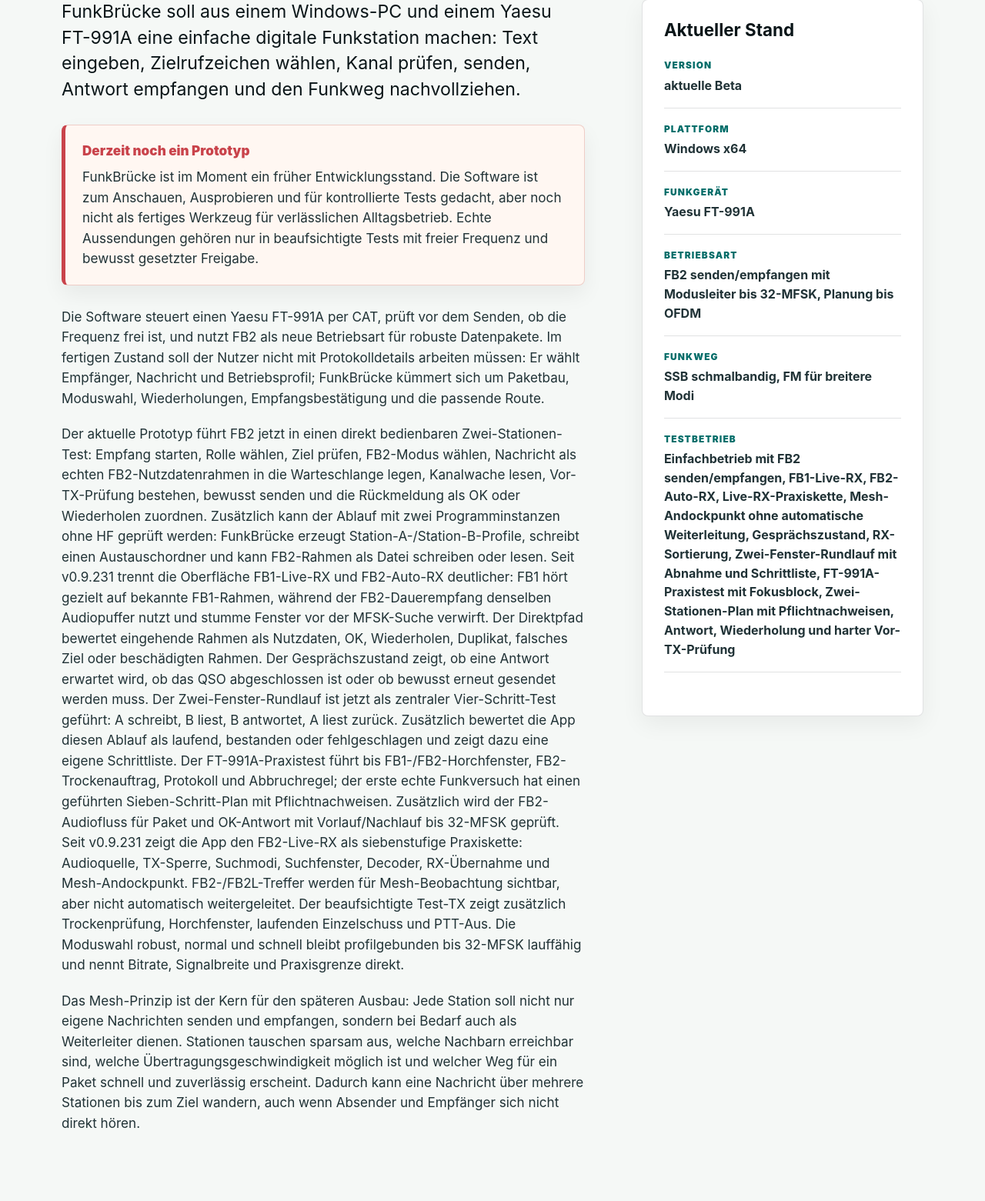
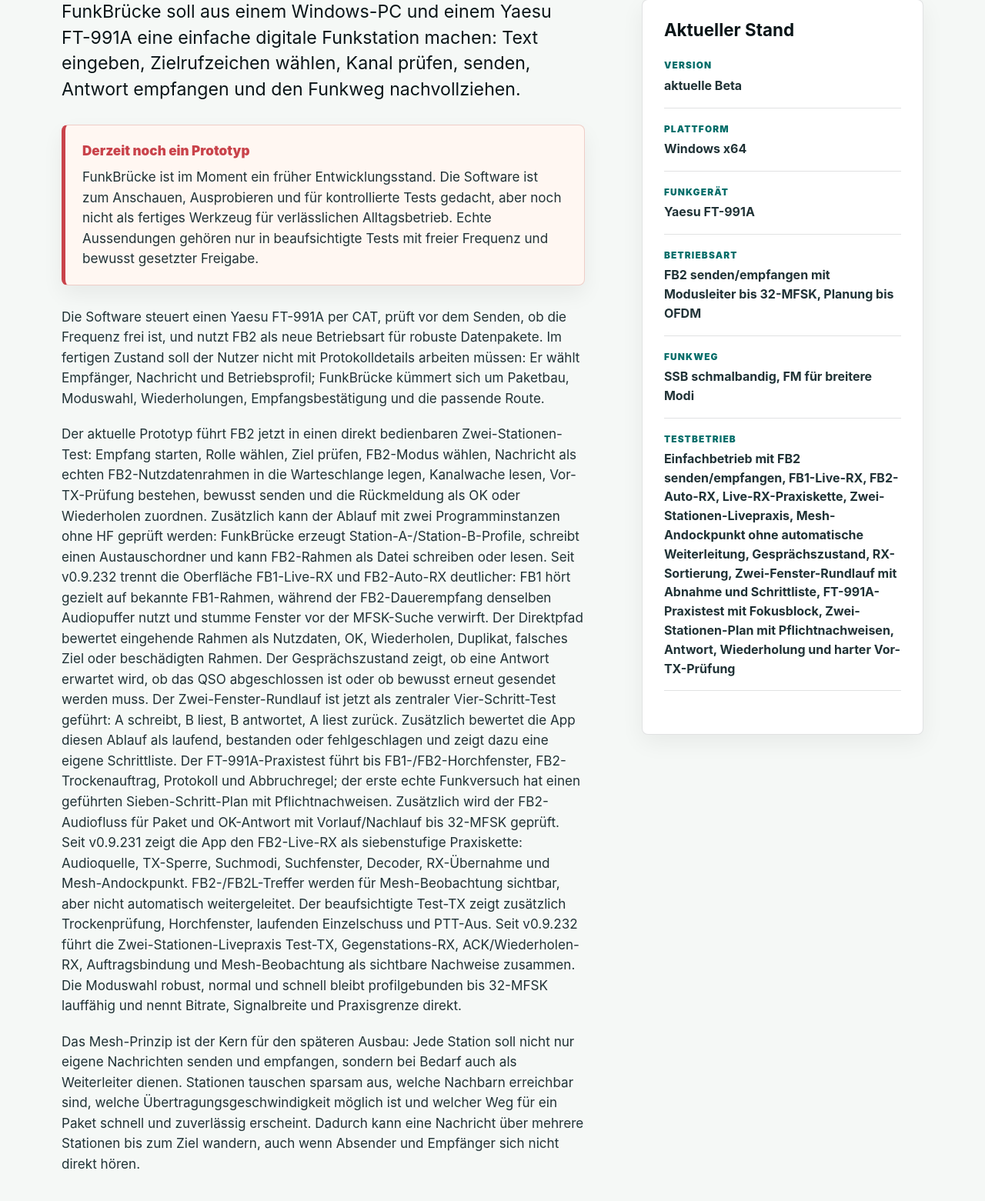
Before and after one commit to DO1FFE/do1ffe-webseite, a Flask app: page /Funkbruecke in a window 1280 px wide. Shown: the part 705-2266 px from the top of the page at 77% size. Run offline with Flask 3, Linux system fonts and the light colour scheme.

Commit message:
FunkBruecke Webseite v0.9.232 aktualisieren

```diff
--- a/templates/funkbruecke.html
+++ b/templates/funkbruecke.html
@@ -52,7 +52,7 @@
       bestehen, bewusst senden und die Rückmeldung als OK oder Wiederholen zuordnen.
       Zusätzlich kann der Ablauf mit zwei Programminstanzen ohne HF geprüft werden:
       FunkBrücke erzeugt Station-A-/Station-B-Profile, schreibt einen Austauschordner
-      und kann FB2-Rahmen als Datei schreiben oder lesen. Seit v0.9.231 trennt die
+      und kann FB2-Rahmen als Datei schreiben oder lesen. Seit v0.9.232 trennt die
       Oberfläche FB1-Live-RX und FB2-Auto-RX deutlicher: FB1 hört gezielt auf bekannte
       FB1-Rahmen, während der FB2-Dauerempfang denselben Audiopuffer nutzt und stumme
       Fenster vor der MFSK-Suche verwirft. Der Direktpfad bewertet eingehende Rahmen als
@@ -69,7 +69,9 @@
       Audioquelle, TX-Sperre, Suchmodi, Suchfenster, Decoder, RX-Übernahme und
       Mesh-Andockpunkt. FB2-/FB2L-Treffer werden für Mesh-Beobachtung sichtbar, aber
       nicht automatisch weitergeleitet. Der beaufsichtigte Test-TX zeigt zusätzlich
-      Trockenprüfung, Horchfenster, laufenden Einzelschuss und PTT-Aus.
+      Trockenprüfung, Horchfenster, laufenden Einzelschuss und PTT-Aus. Seit v0.9.232
+      führt die Zwei-Stationen-Livepraxis Test-TX, Gegenstations-RX, ACK/Wiederholen-RX,
+      Auftragsbindung und Mesh-Beobachtung als sichtbare Nachweise zusammen.
       Die Moduswahl robust, normal und schnell bleibt
       profilgebunden bis 32-MFSK lauffähig und nennt Bitrate, Signalbreite und Praxisgrenze
       direkt.
@@ -94,7 +96,7 @@
       <div><dt>Funkgerät</dt><dd>Yaesu FT-991A</dd></div>
       <div><dt>Betriebsart</dt><dd>FB2 senden/empfangen mit Modusleiter bis 32-MFSK, Planung bis OFDM</dd></div>
       <div><dt>Funkweg</dt><dd>SSB schmalbandig, FM für breitere Modi</dd></div>
-      <div><dt>Testbetrieb</dt><dd>Einfachbetrieb mit FB2 senden/empfangen, FB1-Live-RX, FB2-Auto-RX, Live-RX-Praxiskette, Mesh-Andockpunkt ohne automatische Weiterleitung, Gesprächszustand, RX-Sortierung, Zwei-Fenster-Rundlauf mit Abnahme und Schrittliste, FT-991A-Praxistest mit Fokusblock, Zwei-Stationen-Plan mit Pflichtnachweisen, Antwort, Wiederholung und harter Vor-TX-Prüfung</dd></div>
+      <div><dt>Testbetrieb</dt><dd>Einfachbetrieb mit FB2 senden/empfangen, FB1-Live-RX, FB2-Auto-RX, Live-RX-Praxiskette, Zwei-Stationen-Livepraxis, Mesh-Andockpunkt ohne automatische Weiterleitung, Gesprächszustand, RX-Sortierung, Zwei-Fenster-Rundlauf mit Abnahme und Schrittliste, FT-991A-Praxistest mit Fokusblock, Zwei-Stationen-Plan mit Pflichtnachweisen, Antwort, Wiederholung und harter Vor-TX-Prüfung</dd></div>
     </dl>
   </aside>
 </section>
@@ -131,12 +133,13 @@
       Wiederholung nach Wiederholen oder Timeout, ein speicherbares FB2-Protokoll,
       profilabhängige Rufzeichen, Zwei-Fenster-Profile, geschützte Austauschdateien,
       Hardwarecheckliste, Funkversuchsführung, Fehlerhilfe, verständliche Bedienmeldungen
-      und eine testbare Moduswahl bis 32-MFSK. Seit v0.9.231 kommen ein eindeutiges
+      und eine testbare Moduswahl bis 32-MFSK. Seit v0.9.232 kommen ein eindeutiges
       Abnahmeergebnis mit Schrittliste für den Zwei-Fenster-Rundlauf, ein erweiterter
       FT-991A-Praxistest mit Fokusblock und ein geführter Sieben-Schritt-Ablauf mit
       Pflichtnachweisen für den ersten Zwei-Stationen-Versuch dazu. Zusätzlich zeigt
       der FB2-Live-RX jetzt seine Praxiskette, der Mesh-Andockpunkt bleibt sichtbar
-      ohne automatische Weiterleitung, und der Test-TX nennt seinen Einzelschussstatus.
+      ohne automatische Weiterleitung, der Test-TX nennt seinen Einzelschussstatus,
+      und die Zwei-Stationen-Livepraxis zeigt den echten Rundlauf bis ACK/NACK-Auftragsbindung.
     </p>
     <p>
       Im fertigen Zustand soll FunkBrücke den gesamten Ablauf eines digitalen QSOs führen:
@@ -235,11 +238,11 @@
       zwischen zwei FunkBrücke-Fenstern geprobt werden. Der Rundlaufstatus zeigt dabei
       den einfachen Ablauf A schreibt, B liest, B antwortet, A liest zurück. Der
       FB2-Auto-RX prüft vor der MFSK-Suche, ob der Audiopuffer überhaupt ein auswertbares
-      Signal enthält. Seit v0.9.231 gibt es zusätzlich eine sichtbare Abnahme mit Schrittliste
+      Signal enthält. Seit v0.9.232 gibt es zusätzlich eine sichtbare Abnahme mit Schrittliste
       für diesen Rundlauf, eine FT-991A-Praxistest-Kette bis zum FB2-Trockenauftrag mit
       Fokusblock und einen geführten Sieben-Schritt-Plan mit Pflichtnachweisen für den
       ersten echten Zwei-Stationen-Versuch. Neu sichtbar sind außerdem die sieben
-      Live-RX-Praxisschritte und der Mesh-Andockpunkt ohne automatische Weiterleitung. Produktive
+      Live-RX-Praxisschritte, die Zwei-Stationen-Livepraxis und der Mesh-Andockpunkt ohne automatische Weiterleitung. Produktive
       Wiederholautomatik und automatische Mesh-Weiterleitung bleiben bewusst gesperrt,
       bis der Grundbetrieb stabil nachgewiesen ist.
     </p>
@@ -263,6 +266,7 @@
       <li>Vier sichtbare Zwei-Fenster-Schritte mit Status und nächster Aktion.</li>
       <li>Praxisnahe FB2-Audioflussprüfung für Paket und OK-Antwort bis 32-MFSK.</li>
       <li>Siebenstufige FB2-Live-RX-Praxiskette von Audioquelle bis Mesh-Andockpunkt.</li>
+      <li>Zwei-Stationen-Livepraxis für Sicherheit, RX-Kette, Test-TX, Gegenstations-RX, ACK/Wiederholen-RX, Auftragsbindung und Mesh-Beobachtung.</li>
       <li>Mesh-Andockpunkt für FB2-/FB2L-Treffer ohne automatische Nutzdaten-Weiterleitung.</li>
       <li>Sichtbarer Test-TX-Praxisstatus für Horchfenster, Einzelschuss und PTT-Aus.</li>
       <li>FT-991A-Praxistest bis FB1-/FB2-Horchfenster, FB2-Trockenauftrag und Protokoll.</li>
@@ -286,7 +290,7 @@
       Mesh-Hinweise, Sendepuffer, Hauptfluss, Rollenwahl, Antwortkarte,
       Rückweg, Empfangen, Empfang einsortieren, FB2 senden/empfangen, Gespräch,
       Moduswahl, Wiederholung, RX-Härtung, Gesprächsabschluss, Auto-RX-Status,
-      FB1-Live-RX, FB2-Auto-RX, Sendemotor-Praxisstatus, Feldtestprotokoll, Zwei-Fenster-Rundlauf,
+      FB1-Live-RX, FB2-Auto-RX, Sendemotor-Praxisstatus, Zwei-Stationen-Livepraxis, Feldtestprotokoll, Zwei-Fenster-Rundlauf,
       Vor-TX-Prüfung und Dokumentation. Die wichtigsten
       Einstellungen liegen oben in der Menüzeile; im Einfachbetrieb führen Hauptleiste,
       Nächster Schritt und die FB2-Karte durch Prüfung, Senden, Empfangen und
@@ -306,7 +310,7 @@
   <div class="funkbruecke-screenshot-grid">
     <figure class="reveal">
       <img src="{{ url_for('static', filename='assets/funkbruecke-uebersicht.png') }}" alt="Markierte Übersicht der FunkBrücke-Oberfläche">
-      <figcaption>Übersicht mit Menüzeile, Profil, Wasserfall, Hauptfluss, Sendefreigabe, Rückweg, FB2 senden/empfangen, Gesprächszustand, FB1-Live-RX, FB2-Auto-RX, Live-RX-Praxiskette, Zwei-Fenster-Rundlauf, Schrittliste und Abnahme.</figcaption>
+      <figcaption>Übersicht mit Menüzeile, Profil, Wasserfall, Hauptfluss, Sendefreigabe, Rückweg, FB2 senden/empfangen, Gesprächszustand, FB1-Live-RX, FB2-Auto-RX, Live-RX-Praxiskette, Zwei-Stationen-Livepraxis, Zwei-Fenster-Rundlauf, Schrittliste und Abnahme.</figcaption>
     </figure>
     <figure class="reveal">
       <img src="{{ url_for('static', filename='assets/funkbruecke-fb2-test-tx.png') }}" alt="Markierter Bereich für FB2 senden und empfangen">
@@ -385,7 +389,7 @@
       mit geschütztem Datei-Austausch vor. Die RX-Härtung nennt Marker, Paketgrenze,
       Kopf-CRC, Nutzdaten-CRC und Ziel, damit ein erkannter Rahmen nachvollziehbar bleibt.
       Der aktuelle Direktpfad ergänzt Gesprächszustand, RX-Sortierung, FB1-Live-RX,
-      FB2-Auto-RX mit Stummfenster-Prüfung, Live-RX-Praxiskette, Sendemotor-Praxisstatus, einen kurzen
+      FB2-Auto-RX mit Stummfenster-Prüfung, Live-RX-Praxiskette, Zwei-Stationen-Livepraxis, Sendemotor-Praxisstatus, einen kurzen
       Zwei-Fenster-Rundlauf mit Abnahme und Schrittliste, den erweiterten
       FT-991A-Praxistest mit Fokusblock und eine geführte Zwei-Stationen-Versuchsvorbereitung
       mit Pflichtnachweisen.
@@ -399,6 +403,7 @@
       <li>Gespräch und Rückweg zeigen, welche Gegenstation und welche Antwort gerade relevant sind.</li>
       <li>FB2-Auto-RX überspringt stumme Audiopuffer, bevor mehrere MFSK-Modi geprüft werden.</li>
       <li>Die Live-RX-Praxiskette zeigt Audioquelle, TX-Sperre, Suchmodi, Suchfenster, Decoder, RX-Übernahme und Mesh-Andockpunkt.</li>
+      <li>Die Zwei-Stationen-Livepraxis zeigt, ob Test-TX, Gegenstations-RX, ACK/Wiederholen-RX und Auftragsbindung zum gleichen Rundlauf passen.</li>
       <li>Der Zwei-Fenster-Rundlauf meldet laufend, bestanden oder fehlgeschlagen.</li>
       <li>Der FT-991A-Praxistest führt bis FB2-Trockenauftrag, Fokusblock und Protokoll.</li>
       <li>Der Feldversuch zeigt sieben Pflichtnachweise vor dem ersten echten Zwei-Stationen-Test.</li>
```
Also changed, not shown: tests/test_routen.py (+3 -1 lines), static/assets/funkbruecke-fb2-test-tx.png.
